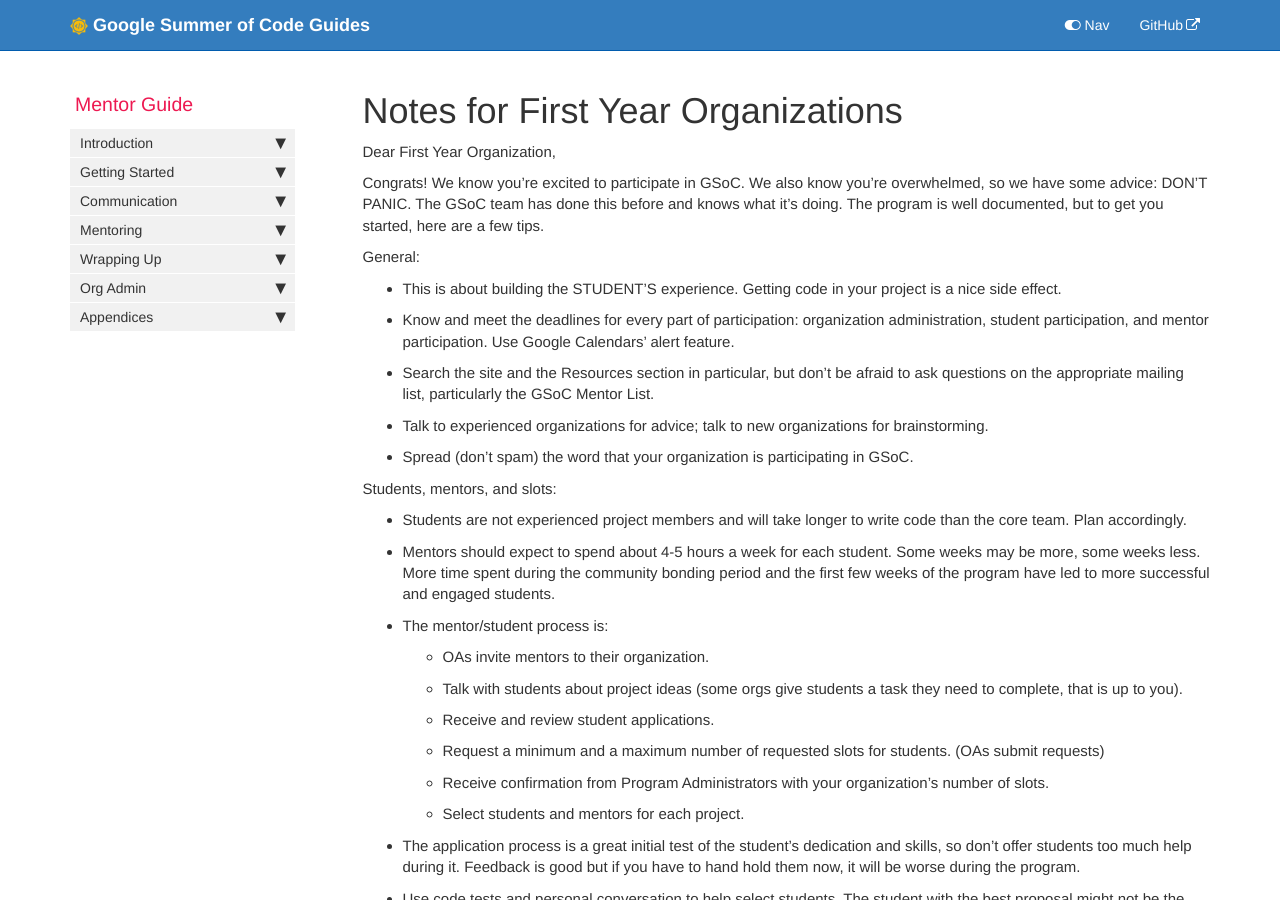
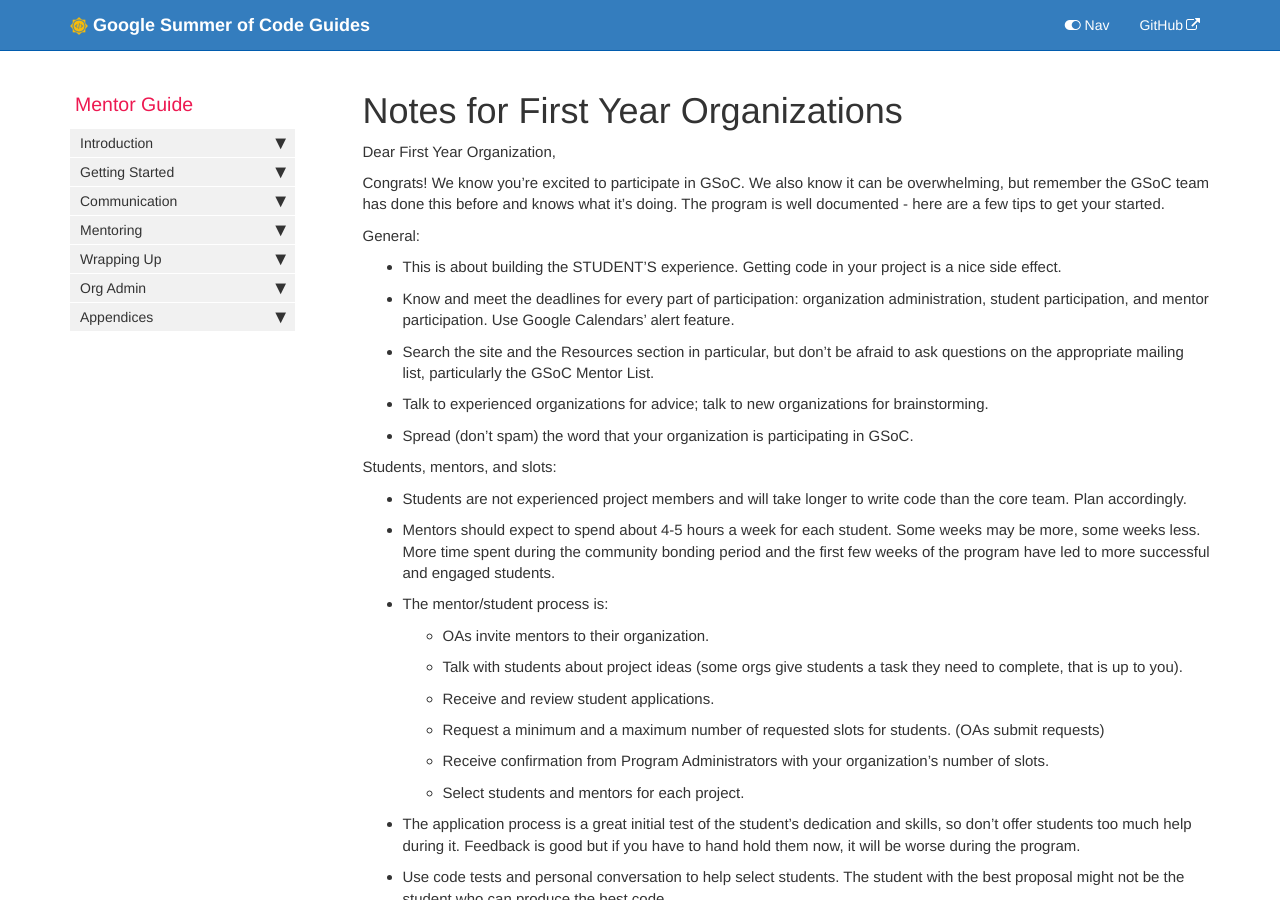
Before and after one commit to google/gsocguides, a Jekyll site: the page built from pages/mentor/02-notes_for_first_year_organizations.md, in a window 1280 px wide and 900 px high. Built offline with Jekyll 4.4.1, drawn with Linux system fonts in a browser that asks for light colours.

Commit message:
Update 02-notes_for_first_year_organizations.md
removed "DONT PANIC"

```diff
--- a/pages/mentor/02-notes_for_first_year_organizations.md
+++ b/pages/mentor/02-notes_for_first_year_organizations.md
@@ -8,7 +8,7 @@ sidebar: mentor_sidebar
 
 Dear First Year Organization,
 
-Congrats! We know you're excited to participate in GSoC. We also know you're overwhelmed, so we have some advice: DON'T PANIC. The GSoC team has done this before and knows what it's doing. The program is well documented, but to get you started, here are a few tips.
+Congrats! We know you're excited to participate in GSoC. We also know it can be overwhelming, but remember the GSoC team has done this before and knows what it's doing. The program is well documented - here are a few tips to get your started.
 
 General:
 
```
